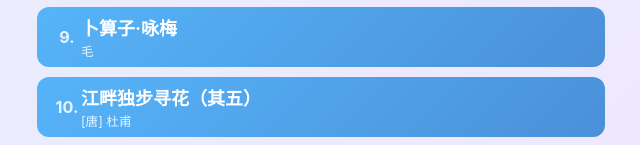
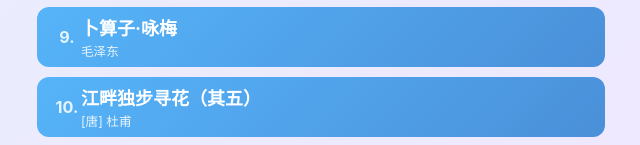
Before and after one commit to Kai-Cloud/lk-sgl, a plain HTML site: page poetry-game.html in a window 1280 px wide. Shown: the part 624-769 px from the top of the page, 319-959 px from the left. Drawn offline with Linux system fonts and the light colour scheme.

Commit message:
Update author name to '毛泽东'

```diff
--- a/poetry-game.html
+++ b/poetry-game.html
@@ -212,7 +212,7 @@
       },
       {
         title: '卜算子·咏梅',
-        author: '毛',
+        author: '毛泽东',
         lines: ['风雨送春归，', '飞雪迎春到。', '已是悬崖百丈冰，', '犹有花枝俏。', '俏也不争春，', '只把春来报。', '待到山花烂漫时，', '她在丛中笑。']
       },
       {
```
